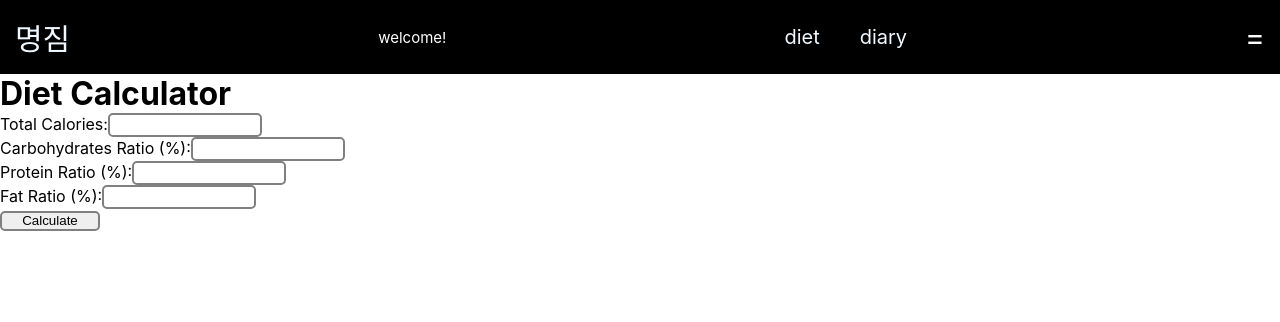
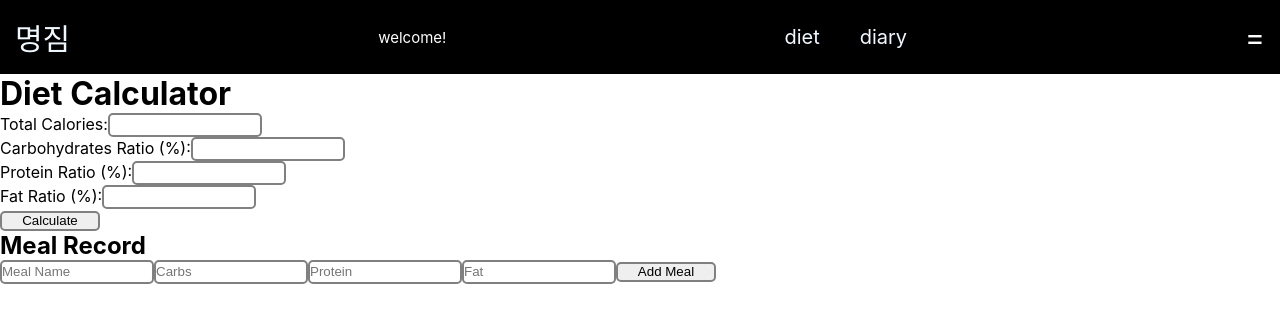
Before and after one commit to MJU-MCC/toyProject1, a React (Create React App) app in the folder workout/: page /diet in a window 1280 px wide. Shown: the top 322 px of the page. Built offline with nearby package versions, Linux system fonts and the light colour scheme.

Commit message:
calories

```diff
--- a/workout/src/component/DietCalculator.js
+++ b/workout/src/component/DietCalculator.js
@@ -6,7 +6,13 @@ function DietCalculator() {
   const [carbohydratesRatio, setCarbohydratesRatio] = useState('');
   const [proteinRatio, setProteinRatio] = useState('');
   const [fatRatio, setFatRatio] = useState('');
+  const [mealRecords, setMealRecords] = useState([]);
+  const [newMealName, setNewMealName] = useState('');
+  const [newMealCarbs, setNewMealCarbs] = useState('');
+  const [newMealProtein, setNewMealProtein] = useState('');
+  const [newMealFat, setNewMealFat] = useState('');
   const [nutritionResult, setNutritionResult] = useState(null);
+  const [remainingNutrition, setRemainingNutrition] = useState(null);
 
   const handleCalculate = () => {
     const total = parseFloat(totalCalories);
@@ -23,6 +29,30 @@ function DietCalculator() {
     const fat = fatCalories / 9;
 
     setNutritionResult({ carbohydrates, protein, fat });
+    setRemainingNutrition({ carbohydrates, protein, fat });
+  };
+
+  const addMeal = () => {
+    const meal = {
+      name: newMealName,
+      carbs: parseFloat(newMealCarbs),
+      protein: parseFloat(newMealProtein),
+      fat: parseFloat(newMealFat)
+    };
+
+    setMealRecords([...mealRecords, meal]);
+
+    // 추가 후 입력 필드를 초기화합니다.
+    setNewMealName('');
+    setNewMealCarbs('');
+    setNewMealProtein('');
+    setNewMealFat('');
+
+    setRemainingNutrition((prevNutrition) => ({
+        carbohydrates: prevNutrition.carbohydrates - meal.carbs,
+        protein: prevNutrition.protein - meal.protein,
+        fat: prevNutrition.fat - meal.fat
+      }));
   };
 
   return (
@@ -47,12 +77,37 @@ function DietCalculator() {
       <button onClick={handleCalculate}>Calculate</button>
       {nutritionResult && (
         <div>
-          <h2>Nutrition Result</h2>
+          <h2>Total Nutrition Result</h2>
           <p>Carbohydrates: {nutritionResult.carbohydrates.toFixed(2)}g</p>
           <p>Protein: {nutritionResult.protein.toFixed(2)}g</p>
           <p>Fat: {nutritionResult.fat.toFixed(2)}g</p>
         </div>
       )}
+      {remainingNutrition && (
+        <div>
+          <h2>Remaining Nutrition</h2>
+          <p>Carbohydrates: {remainingNutrition.carbohydrates.toFixed(2)}g</p>
+          <p>Protein: {remainingNutrition.protein.toFixed(2)}g</p>
+          <p>Fat: {remainingNutrition.fat.toFixed(2)}g</p>
+        </div>
+      )}
+      <div>
+        <h2>Meal Record</h2>
+        <div>
+          <input type="text" value={newMealName} onChange={(e) => setNewMealName(e.target.value)} placeholder="Meal Name" />
+          <input type="number" value={newMealCarbs} onChange={(e) => setNewMealCarbs(e.target.value)} placeholder="Carbs" />
+          <input type="number" value={newMealProtein} onChange={(e) => setNewMealProtein(e.target.value)} placeholder="Protein" />
+          <input type="number" value={newMealFat} onChange={(e) => setNewMealFat(e.target.value)} placeholder="Fat" />
+          <button onClick={addMeal}>Add Meal</button>
+        </div>
+        <ul>
+          {mealRecords.map((meal, index) => (
+            <li key={index}>
+              {meal.name} - Carbs: {meal.carbs}g, Protein: {meal.protein}g, Fat: {meal.fat}g
+            </li>
+          ))}
+        </ul>
+      </div>
     </div>
   );
 }
```
